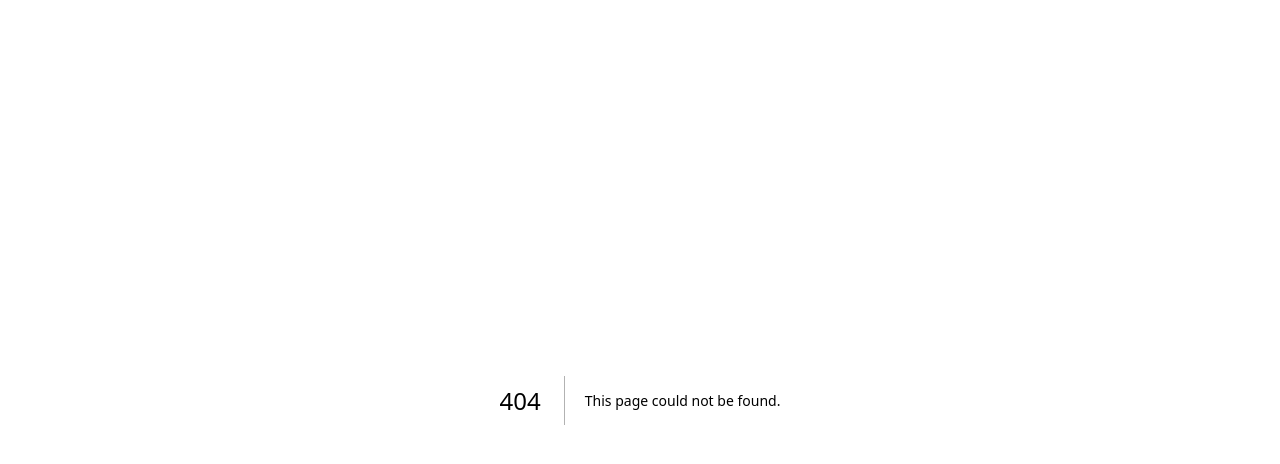
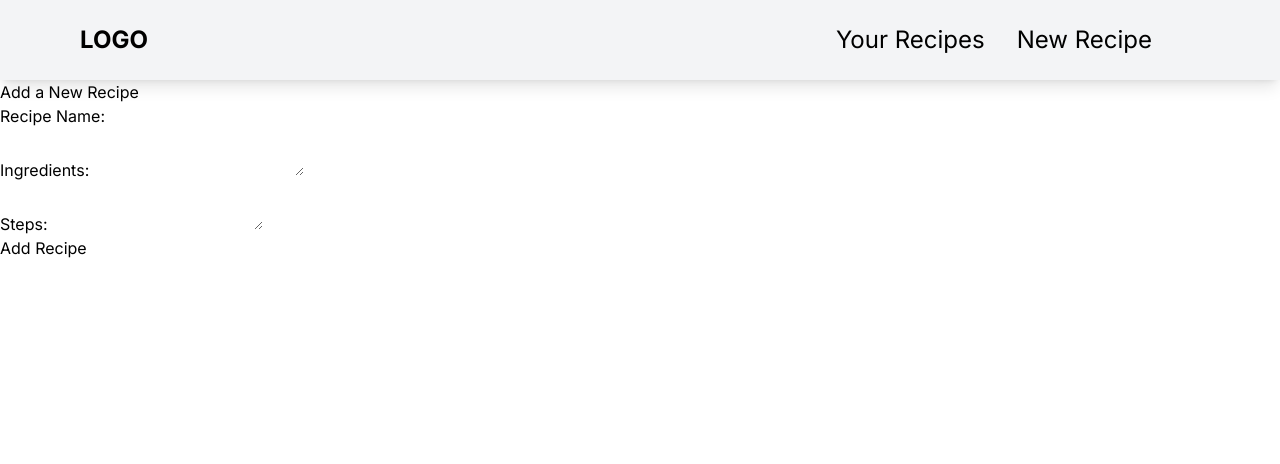
Before and after one commit to Dillonpw/recipe-book, a Next.js app: page /add in a window 1280 px wide. Before the commit this address had no page. Shown: the top 464 px of the page. Built offline with nearby package versions, Linux system fonts and the light colour scheme.

Commit message:
added pages and connected db

```diff
--- /dev/null
+++ b/app/add/page.tsx
@@ -0,0 +1,59 @@
+"use client";
+import { useState } from "react";
+
+export default function AddRecipe() {
+  const [recipeName, setRecipeName] = useState("");
+  const [ingredients, setIngredients] = useState("");
+  const [steps, setSteps] = useState("");
+  const [message, setMessage] = useState("");
+
+  const handleSubmit = async (event: React.FormEvent) => {
+    event.preventDefault();
+
+    const response = await fetch("/api/recipes", {
+      method: "POST",
+      headers: {
+        "Content-Type": "application/json",
+      },
+      body: JSON.stringify({ recipeName, ingredients, steps }),
+    });
+
+    const result = await response.json();
+    setMessage(result.message || result.error);
+  };
+
+  return (
+    <div>
+      <h1>Add a New Recipe</h1>
+      <form onSubmit={handleSubmit}>
+        <div>
+          <label>Recipe Name:</label>
+          <input
+            type="text"
+            value={recipeName}
+            onChange={(e) => setRecipeName(e.target.value)}
+            required
+          />
+        </div>
+        <div>
+          <label>Ingredients:</label>
+          <textarea
+            value={ingredients}
+            onChange={(e) => setIngredients(e.target.value)}
+            required
+          />
+        </div>
+        <div>
+          <label>Steps:</label>
+          <textarea
+            value={steps}
+            onChange={(e) => setSteps(e.target.value)}
+            required
+          />
+        </div>
+        <button type="submit">Add Recipe</button>
+      </form>
+      {message && <p>{message}</p>}
+    </div>
+  );
+}
--- /dev/null
+++ b/app/api/recipes/index.ts
@@ -0,0 +1,45 @@
+import { sql } from "@vercel/postgres";
+import { NextResponse } from "next/server";
+
+export async function GET() {
+  try {
+    const recipes = await sql`SELECT * FROM Recipes;`;
+    return NextResponse.json({ recipes }, { status: 200 });
+  } catch (error) {
+    return NextResponse.json({ error }, { status: 500 });
+  }
+}
+
+export async function POST(request: Request) {
+  const { recipeName, ingredients, steps } = await request.json();
+
+  try {
+    if (!recipeName || !ingredients || !steps) {
+      throw new Error("Recipe name, ingredients, and steps are required");
+    }
+    await sql`INSERT INTO Recipes (name, ingredients, steps) VALUES (${recipeName}, ${ingredients}, ${steps});`;
+    return NextResponse.json(
+      { message: "Recipe added successfully" },
+      { status: 200 },
+    );
+  } catch (error) {
+    return NextResponse.json({ error }, { status: 500 });
+  }
+}
+
+export async function DELETE(request: Request) {
+  const { id } = await request.json();
+
+  try {
+    if (!id) {
+      throw new Error("Recipe ID is required");
+    }
+    await sql`DELETE FROM Recipes WHERE id = ${id};`;
+    return NextResponse.json(
+      { message: "Recipe deleted successfully" },
+      { status: 200 },
+    );
+  } catch (error) {
+    return NextResponse.json({ error }, { status: 500 });
+  }
+}
--- /dev/null
+++ b/app/components/nav.tsx
@@ -0,0 +1,66 @@
+"use client";
+import { useState, useEffect } from "react";
+import type { FC } from "react";
+import Link from "next/link";
+
+interface NavLinkProps {
+  href: string;
+  children: React.ReactNode;
+  isActive: boolean;
+}
+
+const Nav: FC = () => {
+  const [isOpen, setIsOpen] = useState(false);
+  const [activePath, setActivePath] = useState<string>("");
+
+  useEffect(() => {
+    setActivePath(window.location.pathname);
+  }, []);
+
+  const toggleMenu = () => setIsOpen(!isOpen);
+
+  return (
+    <header className="fixed-nav bg-gray-100 shadow-lg transition-all duration-300 dark:bg-stone-800 dark:text-white dark:shadow-md">
+      {/* Desktop Navigation */}
+      <div className="mx-20 hidden py-2 text-2xl md:block">
+        <nav className="my-4 flex items-center justify-between">
+          <a href="/">
+            <h1 className="font-bold">LOGO</h1>
+          </a>
+          <ul className="mr-4 flex items-center gap-8">
+            <Link href={"/recipes"}>Your Recipes</Link>
+            <Link href={"/add"}>New Recipe</Link>
+
+            <li></li>
+          </ul>
+        </nav>
+      </div>
+
+      {/* Mobile Navigation */}
+      <div className="relative mx-5 py-2 text-4xl md:hidden">
+        <nav className="my-4 flex items-center justify-between">
+          <a href="/">
+            <p className="text-2xl font-bold">Recipe Book</p>
+          </a>
+          <div className="flex items-center">
+            <button
+              className="px-2 hover:scale-110"
+              aria-label="dropdown"
+              onClick={toggleMenu}
+            >
+              ☰
+            </button>
+          </div>
+        </nav>
+        {isOpen && (
+          <ul className="absolute right-0 z-10 flex w-[60%] flex-col items-end gap-4 rounded-md bg-gray-100 p-4 pb-6 text-black shadow-lg transition-all duration-300 dark:bg-stone-800 dark:text-white">
+            <Link href={"/recipes"}>Your Recipes</Link>
+            <Link href={"/add"}>New Recipe</Link>
+          </ul>
+        )}
+      </div>
+    </header>
+  );
+};
+
+export default Nav;
--- a/app/globals.css
+++ b/app/globals.css
@@ -1,33 +1,3 @@
 @tailwind base;
 @tailwind components;
 @tailwind utilities;
-
-:root {
-  --foreground-rgb: 0, 0, 0;
-  --background-start-rgb: 214, 219, 220;
-  --background-end-rgb: 255, 255, 255;
-}
-
-@media (prefers-color-scheme: dark) {
-  :root {
-    --foreground-rgb: 255, 255, 255;
-    --background-start-rgb: 0, 0, 0;
-    --background-end-rgb: 0, 0, 0;
-  }
-}
-
-body {
-  color: rgb(var(--foreground-rgb));
-  background: linear-gradient(
-      to bottom,
-      transparent,
-      rgb(var(--background-end-rgb))
-    )
-    rgb(var(--background-start-rgb));
-}
-
-@layer utilities {
-  .text-balance {
-    text-wrap: balance;
-  }
-}
--- a/app/layout.tsx
+++ b/app/layout.tsx
@@ -1,5 +1,6 @@
 import type { Metadata } from "next";
 import { Inter } from "next/font/google";
+import Nav from "./components/nav";
 import "./globals.css";
 
 const inter = Inter({ subsets: ["latin"] });
@@ -16,7 +17,8 @@ export default function RootLayout({
 }>) {
   return (
     <html lang="en">
-      <body className={inter.className}>{children}</body>
+      <body className={inter.className}><Nav />
+        {children}</body>
     </html>
   );
 }
--- /dev/null
+++ b/app/recipes/page.tsx
@@ -0,0 +1,91 @@
+"use client";
+import { useEffect, useState } from "react";
+
+interface Recipe {
+  id: number;
+  name: string;
+  ingredients: string;
+  steps: string;
+  created_at: string;
+}
+
+export default function Recipes() {
+  const [recipes, setRecipes] = useState<Recipe[]>([]);
+  const [loading, setLoading] = useState(true);
+  const [error, setError] = useState<string | null>(null);
+
+  useEffect(() => {
+    const fetchRecipes = async () => {
+      try {
+        const response = await fetch("/api/recipes");
+        const data = await response.json();
+        if (response.ok) {
+          setRecipes(data.recipes);
+        } else {
+          setError(data.error);
+        }
+      } catch (error) {
+        setError("Failed to fetch recipes");
+      } finally {
+        setLoading(false);
+      }
+    };
+
+    fetchRecipes();
+  }, []);
+
+  const handleDelete = async (id: number) => {
+    try {
+      const response = await fetch("/api/recipes", {
+        method: "DELETE",
+        headers: {
+          "Content-Type": "application/json",
+        },
+        body: JSON.stringify({ id }),
+      });
+
+      const result = await response.json();
+      if (response.ok) {
+        setRecipes((prevRecipes) =>
+          prevRecipes.filter((recipe) => recipe.id !== id),
+        );
+      } else {
+        setError(result.error);
+      }
+    } catch (error) {
+      setError("Failed to delete recipe");
+    }
+  };
+
+  if (loading) return <p>Loading...</p>;
+  if (error) return <p>Error: {error}</p>;
+
+  return (
+    <div>
+      <h1>All Recipes</h1>
+      {recipes.length === 0 ? (
+        <p>No recipes found</p>
+      ) : (
+        <ul>
+          {recipes.map((recipe) => (
+            <li key={recipe.id}>
+              <h2>{recipe.name}</h2>
+              <p>
+                <strong>Ingredients:</strong> {recipe.ingredients}
+              </p>
+              <p>
+                <strong>Steps:</strong> {recipe.steps}
+              </p>
+              <p>
+                <em>
+                  Created at: {new Date(recipe.created_at).toLocaleString()}
+                </em>
+              </p>
+              <button onClick={() => handleDelete(recipe.id)}>Delete</button>
+            </li>
+          ))}
+        </ul>
+      )}
+    </div>
+  );
+}
--- a/package.json
+++ b/package.json
@@ -9,6 +9,7 @@
     "lint": "next lint"
   },
   "dependencies": {
+    "@auth/pg-adapter": "^1.2.0",
     "@vercel/postgres": "^0.8.0",
     "dotenv": "^16.4.5",
     "next": "14.2.3",
```
Also changed, not shown: app/page.tsx (line endings or trailing spaces), 1 other file (tests, documents, lock files or other folders).
